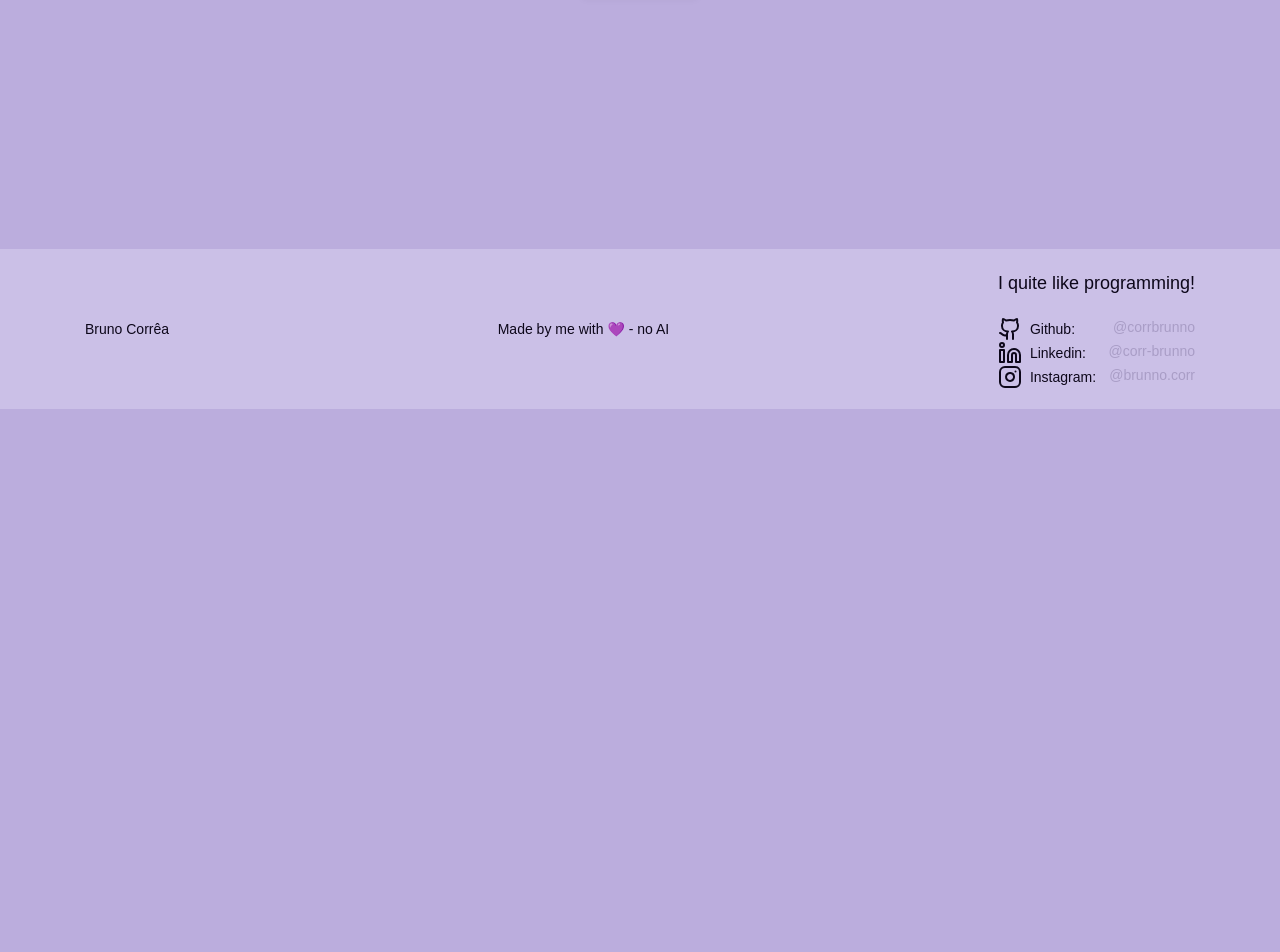
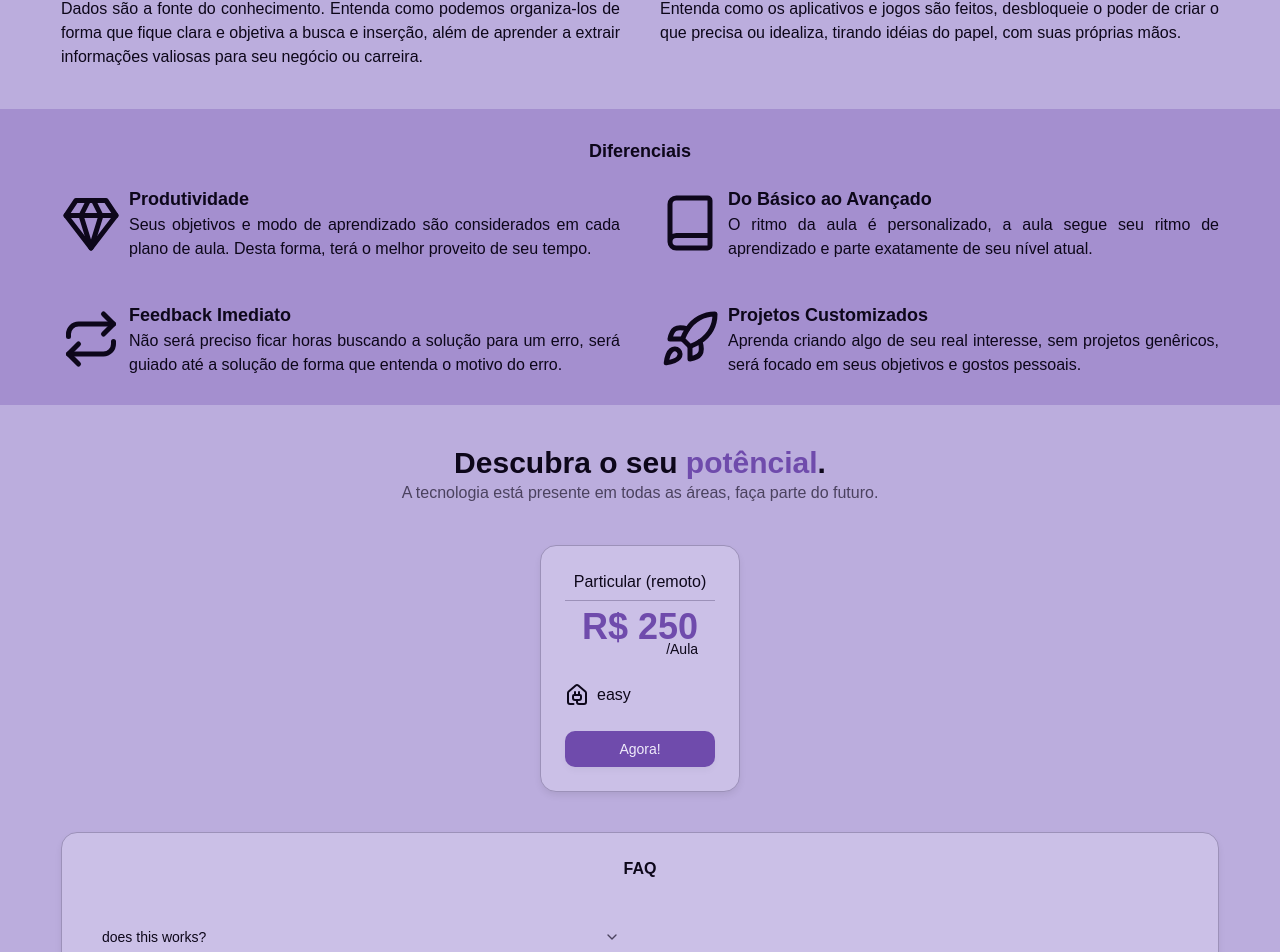
Before and after one commit to corrbrunno/website, a SvelteKit app: page /pricing/classes in a window 1280 px wide. Before the commit this address had no page. Shown: the part 391-1343 px from the top of the page. Before the commit the page ends 800 px from the top, so only its background shows below. Built offline with nearby package versions, Linux system fonts and the light colour scheme.

Commit message:
Feat(ui): Implemented reusable components for price pages and sketch of the classes page

```diff
--- a/package.json
+++ b/package.json
@@ -20,15 +20,15 @@
 	"devDependencies": {
 		"@eslint/compat": "^1.2.5",
 		"@eslint/js": "^9.18.0",
-		"@internationalized/date": "^3.9.0",
-		"@lucide/svelte": "^0.544.0",
+		"@internationalized/date": "^3.10.1",
+		"@lucide/svelte": "^0.561.0",
 		"@sveltejs/adapter-auto": "^6.0.0",
 		"@sveltejs/kit": "^2.16.0",
 		"@sveltejs/vite-plugin-svelte": "^5.0.0",
 		"@tailwindcss/typography": "^0.5.16",
 		"@tailwindcss/vite": "^4.0.0",
 		"@types/node": "^20",
-		"bits-ui": "^2.11.1",
+		"bits-ui": "^2.15.4",
 		"clsx": "^2.1.1",
 		"drizzle-kit": "^0.30.2",
 		"eslint": "^9.18.0",
--- /dev/null
+++ b/src/lib/components/ui/accordion/accordion-content.svelte
@@ -0,0 +1,22 @@
+<script lang="ts">
+	import { Accordion as AccordionPrimitive } from "bits-ui";
+	import { cn, type WithoutChild } from "$lib/utils.js";
+
+	let {
+		ref = $bindable(null),
+		class: className,
+		children,
+		...restProps
+	}: WithoutChild<AccordionPrimitive.ContentProps> = $props();
+</script>
+
+<AccordionPrimitive.Content
+	bind:ref
+	data-slot="accordion-content"
+	class="data-[state=closed]:animate-accordion-up data-[state=open]:animate-accordion-down overflow-hidden text-sm"
+	{...restProps}
+>
+	<div class={cn("pt-0 pb-4", className)}>
+		{@render children?.()}
+	</div>
+</AccordionPrimitive.Content>
--- /dev/null
+++ b/src/lib/components/ui/accordion/accordion-item.svelte
@@ -0,0 +1,17 @@
+<script lang="ts">
+	import { Accordion as AccordionPrimitive } from "bits-ui";
+	import { cn } from "$lib/utils.js";
+
+	let {
+		ref = $bindable(null),
+		class: className,
+		...restProps
+	}: AccordionPrimitive.ItemProps = $props();
+</script>
+
+<AccordionPrimitive.Item
+	bind:ref
+	data-slot="accordion-item"
+	class={cn("border-b last:border-b-0", className)}
+	{...restProps}
+/>
--- /dev/null
+++ b/src/lib/components/ui/accordion/accordion-trigger.svelte
@@ -0,0 +1,32 @@
+<script lang="ts">
+	import { Accordion as AccordionPrimitive } from "bits-ui";
+	import ChevronDownIcon from "@lucide/svelte/icons/chevron-down";
+	import { cn, type WithoutChild } from "$lib/utils.js";
+
+	let {
+		ref = $bindable(null),
+		class: className,
+		level = 3,
+		children,
+		...restProps
+	}: WithoutChild<AccordionPrimitive.TriggerProps> & {
+		level?: AccordionPrimitive.HeaderProps["level"];
+	} = $props();
+</script>
+
+<AccordionPrimitive.Header {level} class="flex">
+	<AccordionPrimitive.Trigger
+		data-slot="accordion-trigger"
+		bind:ref
+		class={cn(
+			"focus-visible:border-ring focus-visible:ring-ring/50 flex flex-1 items-start justify-between gap-4 rounded-md py-4 text-start text-sm font-medium transition-all outline-none hover:underline focus-visible:ring-[3px] disabled:pointer-events-none disabled:opacity-50 [&[data-state=open]>svg]:rotate-180",
+			className
+		)}
+		{...restProps}
+	>
+		{@render children?.()}
+		<ChevronDownIcon
+			class="text-muted-foreground pointer-events-none size-4 shrink-0 translate-y-0.5 transition-transform duration-200"
+		/>
+	</AccordionPrimitive.Trigger>
+</AccordionPrimitive.Header>
--- /dev/null
+++ b/src/lib/components/ui/accordion/accordion.svelte
@@ -0,0 +1,16 @@
+<script lang="ts">
+	import { Accordion as AccordionPrimitive } from "bits-ui";
+
+	let {
+		ref = $bindable(null),
+		value = $bindable(),
+		...restProps
+	}: AccordionPrimitive.RootProps = $props();
+</script>
+
+<AccordionPrimitive.Root
+	bind:ref
+	bind:value={value as never}
+	data-slot="accordion"
+	{...restProps}
+/>
--- /dev/null
+++ b/src/lib/components/ui/accordion/index.ts
@@ -0,0 +1,16 @@
+import Root from "./accordion.svelte";
+import Content from "./accordion-content.svelte";
+import Item from "./accordion-item.svelte";
+import Trigger from "./accordion-trigger.svelte";
+
+export {
+	Root,
+	Content,
+	Item,
+	Trigger,
+	//
+	Root as Accordion,
+	Content as AccordionContent,
+	Item as AccordionItem,
+	Trigger as AccordionTrigger,
+};
--- /dev/null
+++ b/src/routes/pricing/classes/+page.svelte
@@ -0,0 +1,99 @@
+<script>
+	import {
+		Book,
+		Gem,
+		HousePlugIcon,
+		Repeat,
+		Rocket
+	} from '@lucide/svelte';
+	import FeatureGrid from '../feature-grid.svelte';
+	import PricingCard from '../pricing-card.svelte';
+	import Faq from '../faq.svelte';
+</script>
+
+<h1 class="mx-auto max-w-130 pt-10 text-center text-3xl font-bold">
+	Deixe de ser apenas consumidor e <span class="text-primary">torne-se um criador do futuro</span>.
+</h1>
+
+<div class=" pt-10">
+	<p class="p-5 text-center text-lg font-bold">O que vai dominar?</p>
+	<FeatureGrid
+		items={[
+			{
+				header: 'Produtividade',
+				description:
+					'Aumente sua produtividade com pensamento computacional, identifique processos que podem ser otimizados ou completamente automatizados e faça a diferença onde estiver.'
+			},
+			{
+				header: 'Desenvolvimento Web',
+				description:
+					'Crie websites interativos e responsivos completamente do zero. Entenda toda a estrutura, código, planejamento e passos precisos para desenvolver uma página web.'
+			},
+			{
+				header: 'Análise e Tratamento de Dados',
+				description:
+					'Dados são a fonte do conhecimento. Entenda como podemos organiza-los de forma que fique clara e objetiva a busca e inserção, além de aprender a extrair informações valiosas para seu negócio ou carreira.'
+			},
+			{
+				header: 'Desenvolvimento Backend',
+				description:
+					'Entenda como os aplicativos e jogos são feitos, desbloqueie o poder de criar o que precisa ou idealiza, tirando idéias do papel, com suas próprias mãos.'
+			}
+		]}
+	></FeatureGrid>
+</div>
+
+<div class="bg-primary/30 mt-10 p-7">
+	<p class="pb-5 text-center text-lg font-bold">Diferenciais</p>
+	<FeatureGrid
+		items={[
+			{
+				header: 'Produtividade',
+				description:
+					'Seus objetivos e modo de aprendizado são considerados em cada plano de aula. Desta forma, terá o melhor proveito de seu tempo.',
+				icon: Gem
+			},
+			{
+				header: 'Do Básico ao Avançado',
+				description:
+					'O ritmo da aula é personalizado, a aula segue  seu ritmo de aprendizado e parte exatamente de seu nível atual.',
+				icon: Book
+			},
+			{
+				header: 'Feedback Imediato',
+				description:
+					'Não será preciso ficar horas buscando a solução para um erro, será guiado até a solução de forma que entenda o motivo do erro.',
+				icon: Repeat
+			},
+			{
+				header: 'Projetos Customizados',
+				description:
+					'Aprenda criando algo de seu real interesse, sem projetos genêricos, será focado em seus objetivos e gostos pessoais.',
+				icon: Rocket
+			}
+		]}
+	></FeatureGrid>
+</div>
+
+<div class="flex flex-col items-center">
+	<div class="mb-10">
+	<h1 class="pt-10 text-center text-3xl font-bold">
+		Descubra o seu <span class="text-primary">potêncial</span>.
+	</h1>
+	<p class="text-muted-foreground">
+		A tecnologia está presente em todas as áreas, faça parte do futuro.
+	</p>
+	</div>
+	<PricingCard
+		price={250}
+		paymentFrequency="Aula"
+		title={'Particular (remoto)'}
+		actionButton={{ name: 'Agora!', link: 'test' }}
+		featureItems={[{ feature: 'easy', icon: HousePlugIcon }]}
+	></PricingCard>
+</div>
+
+<div class="max-w-content-width my-10 px-4 w-full items-center mx-auto">
+	<Faq faqData={[{ question: 'does this works?', answer: 'sure it does, just look at it!' }]}></Faq>
+
+</div>
--- /dev/null
+++ b/src/routes/pricing/faq.svelte
@@ -0,0 +1,22 @@
+<script lang="ts">
+	import * as Accordion from "$lib/components/ui/accordion";
+    const {faqData } : {faqData : {question: string, answer:string}[]} = $props();
+    import * as Card from "$lib/components/ui/card";
+</script>
+
+<Card.Root>
+    <Card.Header class="text-center font-bold">
+        <h2>FAQ</h2>
+    </Card.Header>
+    <Card.Content class="max-w-content-width mx-auto grid w-full grid-cols-1 gap-10 px-10 md:grid-cols-2">
+        {#each faqData as { question, answer}}
+        <Accordion.Root type="single">
+            <Accordion.Item>
+                <Accordion.Trigger>{question}</Accordion.Trigger>
+                <Accordion.Content><p>{answer}</p></Accordion.Content>
+            </Accordion.Item>
+        </Accordion.Root>
+
+        {/each}
+    </Card.Content>
+</Card.Root>
--- /dev/null
+++ b/src/routes/pricing/feature-grid.svelte
@@ -0,0 +1,25 @@
+<script lang="ts">
+	import type { IconProps } from '@lucide/svelte';
+	import type { Component } from 'svelte';
+
+	type featureItem = { header: string; description: string; icon?: Component<IconProps, {}, ''> };
+	const { items }: { items: featureItem[] } = $props();
+</script>
+
+{#snippet featureBlock(item: featureItem)}
+	<div class="flex gap-2">
+		{#if item.icon}
+			<item.icon class="my-auto aspect-square size-15 shrink-0" />
+		{/if}
+		<div>
+			<h2 class="text-lg font-bold">{item.header}</h2>
+			<p class="text-justify">{item.description}</p>
+		</div>
+	</div>
+{/snippet}
+
+<section class="max-w-content-width mx-auto grid w-full grid-cols-1 gap-10 px-4 md:grid-cols-2">
+	{#each items as item}
+		{@render featureBlock(item)}
+	{/each}
+</section>
--- /dev/null
+++ b/src/routes/pricing/pricing-card.svelte
@@ -0,0 +1,36 @@
+<script lang="ts">
+	import Button from '$lib/components/ui/button/button.svelte';
+	import * as Card from '$lib/components/ui/card';
+	import Separator from '$lib/components/ui/separator/separator.svelte';
+	import type { IconProps } from '@lucide/svelte';
+	import type { Component } from 'svelte';
+
+	type featureItem = { feature:string; icon?: Component<IconProps, {}, ''> };
+    type cardProps = { title: string, paymentFrequency?: string, actionButton: {name : string, link: string}, price: number; featureItems: featureItem[] };
+
+	const { price, paymentFrequency, title, featureItems, actionButton }: cardProps = $props();
+</script>
+
+<Card.Root class="w-50">
+	<Card.Header class="flex flex-col items-center">
+        <h2>{title}</h2>
+		<Separator />
+        <div>
+            <h3 class="text-primary text-4xl font-bold">R$ {price}</h3>
+            <p class="text-sm text-right -mt-2">/{paymentFrequency}</p>
+    </div>
+	</Card.Header>
+    <Card.Content>
+        <ul>
+        {#each featureItems as item}
+    <li class="flex gap-2">
+        <item.icon/>
+        <p>{item.feature}</p>
+    </li>
+        {/each}
+    </ul>
+    </Card.Content>
+    <Card.Footer>
+        <Button href={actionButton.link} class="w-full">{actionButton.name}</Button>
+    </Card.Footer>
+</Card.Root>
```
Also changed, not shown: 1 other file (tests, documents, lock files or other folders).
